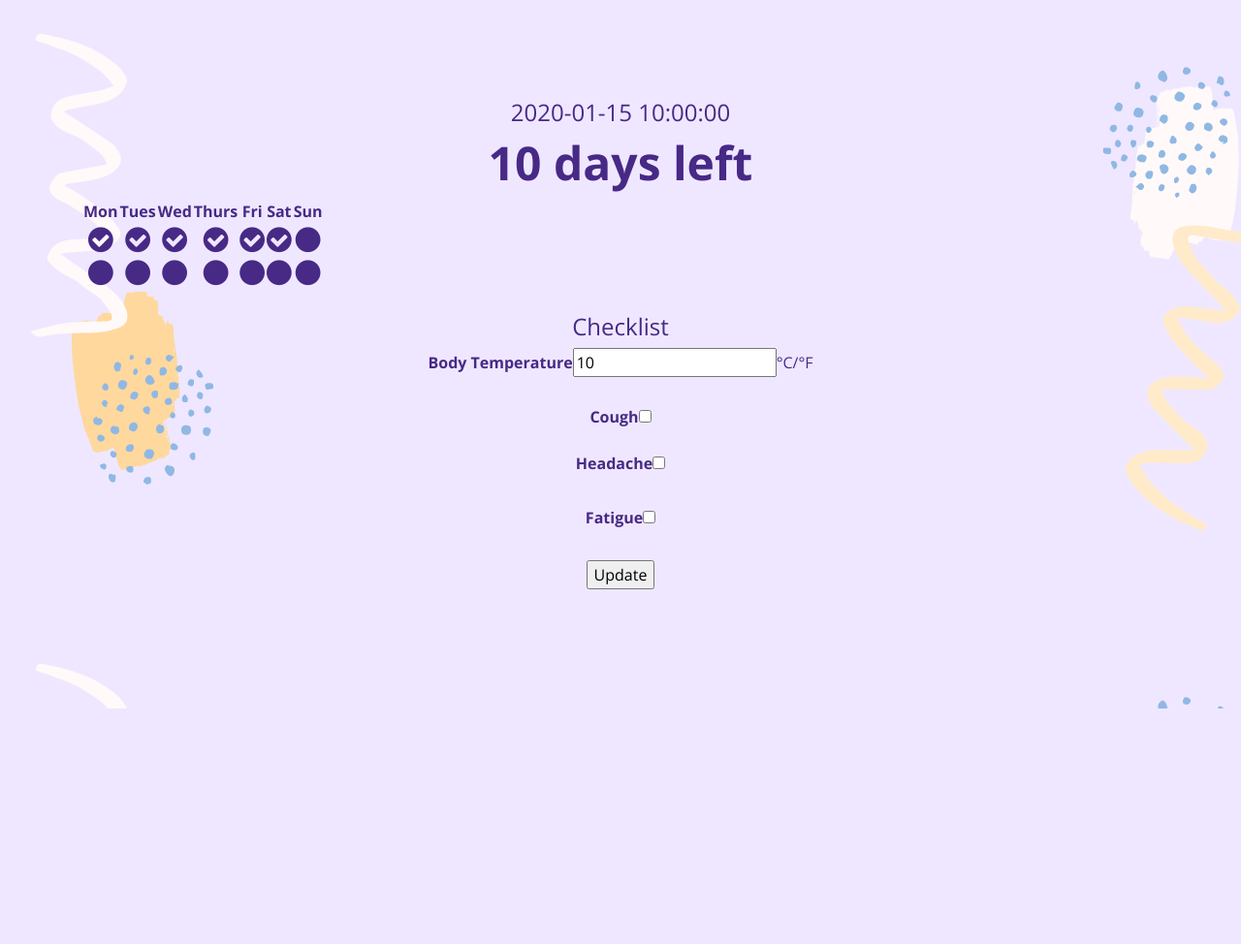
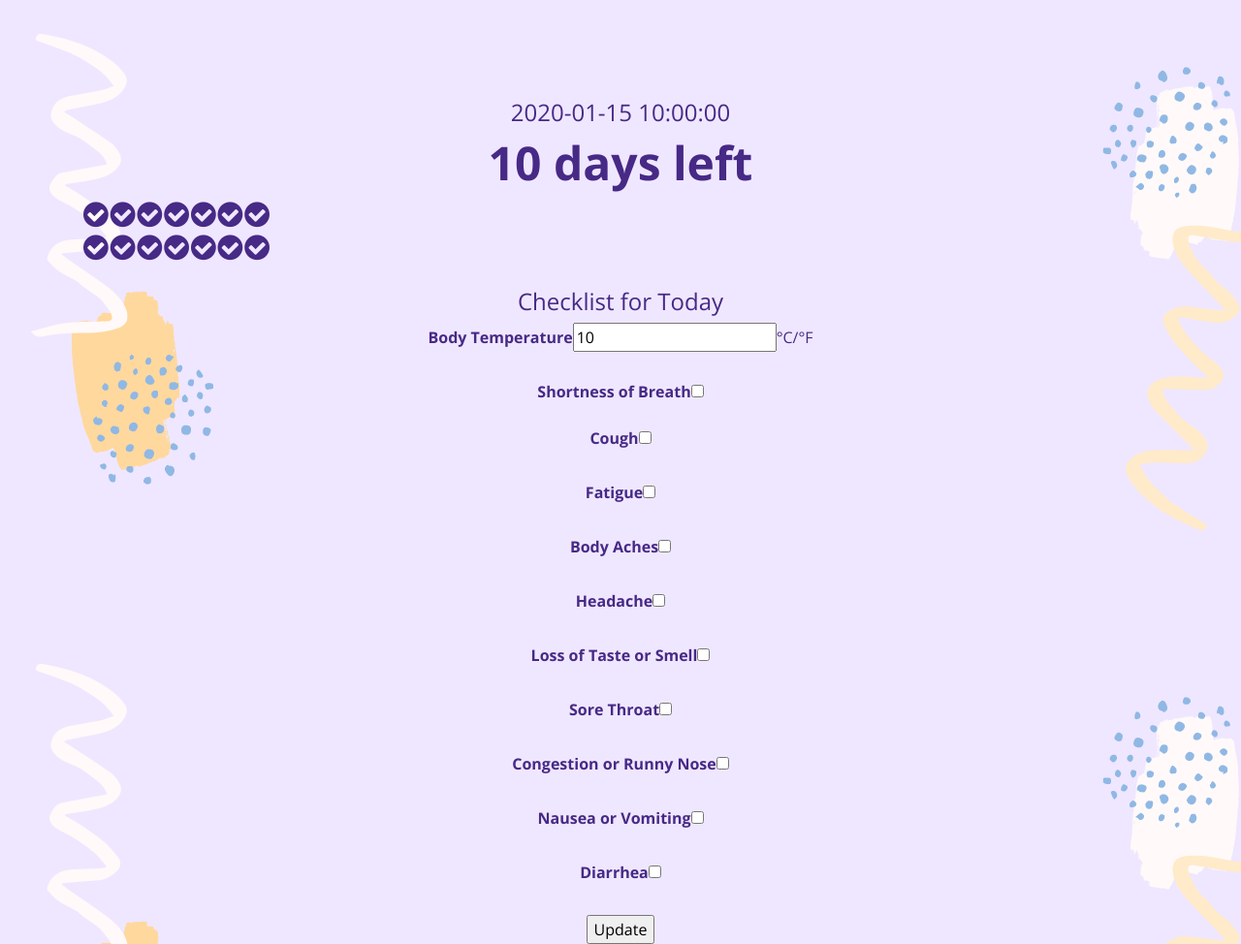
Before and after one commit to bekahma/isotracker-19, a Flask app: template templates/tracker.html in a window 1280 px wide. Shown: the part 69-1043 px from the top of the page at 97% size. Before the commit the page ends 800 px from the top, so only its background shows below. Run offline with Flask 2, Linux system fonts and the light colour scheme; the template is opened without the code that fills it: most values are stand-ins (such as "Sample title", 1, 10 or a date in 2020); lists and menus that the app fills with data are empty; some libraries are stand-ins or nearby versions.

Commit message:
server-tracker communication on calendar done

```diff
--- a/app.py
+++ b/app.py
@@ -32,13 +32,38 @@ def public():
     if session != {}:
         loggedin=True
         uid = session['uid']
-        data = db.child("users").child(uid).get().val()
-        startDate = datetime.strptime(data["startDate"], '%Y-%m-%d-%H:%M:%S')
+        generalData = db.child("users").child(uid).get().val()
+        startDate = datetime.strptime(generalData["startDate"], '%Y-%m-%d-%H:%M:%S')
         today = datetime.now()
         days = abs((today - startDate).days)
         daysLeft = 14 - days
         today = today.strftime('%Y-%m-%d')
-        return render_template("tracker.html", data=data, daysLeft=daysLeft, today=today)
+        pastData = []
+        if daysLeft <= 0:
+            daysLeft = 0
+            data = "Congratulations! You've finished your 14-day quarantine!"
+        else:
+            #get latest data
+            for day in range(14):
+                if day <= days:
+                    oneDay = db.child("users").child(uid).child(14 - day).get().val()
+                    rate = 0
+                    for key in oneDay.keys():
+                        if key == 'temperature':
+                            if float(oneDay[key]) >= 37.3:
+                                rate = 1
+                                break
+                        elif key != 'date':
+                            if oneDay[key] == 1:
+                                rate = 1
+                                break
+                    pastData.append(rate)
+                else:
+                    pastData.append(None)
+            data = db.child("users").child(uid).child(daysLeft).get().val()
+            if not data:
+                data = db.child("users").child(uid).child(daysLeft+1).get().val()
+        return render_template("tracker.html", pastData=pastData, data=data, daysLeft=daysLeft, today=today)
     return render_template('index.html', loggedin=loggedin)
 
 #--------------register
@@ -57,6 +82,7 @@ def enter_user():
             uid = user['localId']
             today = datetime.now()
             today = today.strftime("%Y-%m-%d-%H:%M:%S")
+            # today = '2020-06-20-00:00:00'
             #set up db item for user with key=uid
             data = {
                 "email": email,
@@ -64,11 +90,18 @@ def enter_user():
             }
             db.child("users").child(uid).set(data)
             moreData = {
-                "temperature": 37.0,
+                "date": today,
+                "temperature": 0.0,
+                "breath": 0,
                 "cough": 0,
+                "fatigue": 0,
+                "bodyache": 0,
                 "headache": 0,
-                "fatigue": 0,
-                "other": None
+                "taste": 0,
+                "throat": 0,
+                "nose":0,
+                "nausea":0,
+                "diarrhea":0
             }
             db.child("users").child(uid).child(14).set(moreData)
             return render_template('index_login.html')
@@ -100,24 +133,51 @@ def loginAuth():
             days = abs((today - startDate).days)
             daysLeft = 14 - days
             today = today.strftime('%Y-%m-%d')
-            #get latest data
-            data = db.child("users").child(uid).child(daysLeft).get().val()
-            if not data:
-                data = db.child("users").child(uid).child(daysLeft+1).get().val()
-            return render_template("tracker.html", data=data, daysLeft=daysLeft, today=today)
+            pastData = []
+            if daysLeft <= 0:
+                daysLeft = 0
+                data = "Congratulations! You've finished your 14-day quarantine!"
+            else:
+                #get latest data
+                for day in range(14):
+                    if day <= days:
+                        oneDay = db.child("users").child(uid).child(14 - day).get().val()
+                        rate = 0
+                        for key in oneDay.keys():
+                            if key == 'temperature':
+                                if float(oneDay[key]) >= 37.3:
+                                    rate = 1
+                                    break
+                            elif key != 'date':
+                                if oneDay[key] == 1:
+                                    rate = 1
+                                    break
+                        pastData.append(rate)
+                    else:
+                        pastData.append(None)
+                data = db.child("users").child(uid).child(daysLeft).get().val()
+                if not data:
+                    data = db.child("users").child(uid).child(daysLeft+1).get().val()
+            return render_template("tracker.html", pastData=pastData, data=data, daysLeft=daysLeft, today=today)
         except:
             return render_template('index_login.html')
 
 
-#-----------------update
+#-----------------tracker update
 @app.route('/checklist', methods=['GET','POST'])
 def checklist():
     if request.method == 'POST':
         temperature = request.form['temperature']
+        breath = request.form.get('breath', 0)
         cough = request.form.get('cough', 0)
+        fatigue = request.form.get('fatigue', 0)
+        bodyache = request.form.get('bodyache', 0)
         headache = request.form.get('headache', 0)
-        fatigue = request.form.get('fatigue', 0)
-        print(cough, headache, fatigue)
+        taste = request.form.get('taste', 0)
+        throat = request.form.get('throat', 0)
+        nose = request.form.get('nose', 0)
+        nausea = request.form.get('nausea', 0)
+        diarrhea = request.form.get('diarrhea', 0)
         try:
             uid = session['uid']
             #get days
@@ -127,22 +187,48 @@ def checklist():
             days = abs((today - startDate).days)
             daysLeft = 14 - days
             today = today.strftime('%Y-%m-%d')
+            pastData = []
             #get old data
-            #skip
+            for day in range(14):
+                if day <= days:
+                    oneDay = db.child("users").child(uid).child(14 - day).get().val()
+                    rate = 0
+                    for key in oneDay.keys():
+                        if key == 'temperature':
+                            if float(oneDay[key]) >= 37.3:
+                                rate = 1
+                                break
+                        elif key != 'date':
+                            if oneDay[key] == 1:
+                                rate = 1
+                                break
+                    pastData.append(rate)
+                else:
+                    pastData.append(None)
             #get new data
             newData = {
+                "date": today,
                 "temperature": temperature,
+                "breath": breath,
                 "cough": cough,
+                "fatigue": fatigue,
+                "bodyache": bodyache,
                 "headache": headache,
-                "fatigue": fatigue
+                "taste": taste,
+                "throat": throat,
+                "nose":nose,
+                "nausea":nausea,
+                "diarrhea":diarrhea
             }
             if db.child("users").child(uid).child(daysLeft).get():
                 db.child("users").child(uid).child(daysLeft).update(newData)
             else:
                 db.child("users").child(uid).child(daysLeft).set(newData)
-            return render_template("tracker.html", data=newData, daysLeft=daysLeft, today=today)
+            return render_template("tracker.html", pastData=pastData, data=newData, daysLeft=daysLeft, today=today)
         except:
             return render_template("tracker.html", data="error", daysLeft="error", today="error")
+
+
 
 @app.route('/logout', methods=['GET','POST'])
 def logout():
--- a/static/css/tracker.css
+++ b/static/css/tracker.css
@@ -20,6 +20,6 @@ table, th, td {
     text-align: center;
 }
 
-.count-display i .fa-check-circle {
+.count-display i .fa-check-circle{
     color: #C5C5FF;
 }
--- a/templates/index.html
+++ b/templates/index.html
@@ -56,6 +56,7 @@
 				<img src="./assets/images/health_heart.png"/>
 				-->
 				<h5>Stay safe and monitor symptoms during these uncertain times.</h5>
+				<h6>Your data is not shared with anyone without your permission.</h6>
 				<div id="container">
 					<div id="button">
 						<a href="/register"><button class="btn btn-outline-success btn-lg">First-Time User?</button></a>
--- a/templates/tracker.html
+++ b/templates/tracker.html
@@ -46,49 +46,66 @@
                 <div class="count-display">
                     <table>
                         <tr>
-                            <th>Mon</th>
-                            <th>Tues</th>
-                            <th>Wed</th>
-                            <th>Thurs</th>
-                            <th>Fri</th>
-                            <th>Sat</th>
-                            <th>Sun</th>
+														{% for i in range(7)%}
+															{% if pastData[i] == None%}
+																<td><i class="fa fa-circle"></i></td>
+															{% elif pastData[i] == 0%}
+																<td><i class="fa fa-check-circle"></i></td>
+															{% else %}
+																<td><i class="fa fa-check-circle"></i></td>
+															{% endif %}
+														{% endfor %}
                         </tr>
                         <tr>
+														{% for i in range(7, 14)%}
+															{% if pastData[i] == None%}
+																<td><i class="fa fa-circle"></i></td>
+															{% elif pastData[i] == 0%}
 																<td><i class="fa fa-check-circle"></i></td>
+															{% else %}
 																<td><i class="fa fa-check-circle"></i></td>
-                            <td><i class="fa fa-check-circle"></i></td>
-                            <td><i class="fa fa-check-circle"></i></td>
-                            <td><i class="fa fa-check-circle"></i></td>
-                            <td><i class="fa fa-check-circle"></i></td>
-                            <td><i class="fa fa-circle"></i></td>
-                        </tr>
-                        <tr>
-                            <td><i class="fa fa-circle"></i></td>
-                            <td><i class="fa fa-circle"></i></td>
-                            <td><i class="fa fa-circle"></i></td>
-                            <td><i class="fa fa-circle"></i></td>
-                            <td><i class="fa fa-circle"></i></td>
-                            <td><i class="fa fa-circle"></i></td>
-                            <td><i class="fa fa-circle"></i></td>
+															{% endif %}
+														{% endfor %}
                         </tr>
                     </table>
                 </div>
             </div>
 						<br>
+						{% if daysLeft > 0 %}
 						<div class="container">
-                <h4>Checklist</h4>
+              <h4>Checklist for Today</h4>
               <div class="count-display">
                 <table>
                   <form id="checkbox" method="POST" action="/checklist" >
 										<label><b>Body Temperature </b></label>
 										<input type="number" name="temperature" id="temperature" step=0.1 value="{{data['temperature']}}" placeholder="Body Temperature">°C/°F
 							  		<br><br>
-													<b>Cough</b>
+										<b>Shortness of Breath</b>
+										{% if data['breath'] == '1' %}
+						          <input type="checkbox" id="breath" name="breath" value=1 checked/>
+						        {% else %}
+						          <input type="checkbox" id="breath" name="breath" value=1 />
+						        {% endif %}
+							  		<br><br>
+										<label><b>Cough</b></label>
 										{% if data['cough'] == '1' %}
 											<input type="checkbox" id="cough" name="cough" value=1 checked/>
 										{% else %}
 											<input type="checkbox" id="cough" name="cough" value=1 />
+										{% endif %}
+							  		<br><br>
+										<label><b>Fatigue</b></label>
+										{% if data['fatigue'] == '1' %}
+											<input type="checkbox" id="fatigue" name="fatigue" value=1 checked/>
+										{% else %}
+											<input type="checkbox" id="fatigue" name="fatigue" value=1 />
+										{% endif %}
+							  		<br><br>
+										<label><b>Body Aches</b></label>
+										{% if data['bodyache'] == '1' %}
+											<input type="checkbox" id="bodyache" name="bodyache" value=1 checked/>
+										{% else %}
+											<input type="checkbox" id="bodyache" name="bodyache" value=1 />
 										{% endif %}
 							  		<br><br>
 										<label><b>Headache</b></label>
@@ -98,11 +115,39 @@
 											<input type="checkbox" id="headache" name="headache" value=1 />
 										{% endif %}
 							  		<br><br>
-													<label><b>Fatigue</b></label>
-													{% if data['fatigue'] == '1' %}
-														<input type="checkbox" id="fatigue" name="fatigue" value=1 checked/>
+										<label><b>Loss of Taste or Smell</b></label>
+										{% if data['taste'] == '1' %}
+											<input type="checkbox" id="taste" name="taste" value=1 checked/>
 										{% else %}
-														<input type="checkbox" id="fatigue" name="fatigue" value=1 />
+											<input type="checkbox" id="taste" name="taste" value=1 />
+										{% endif %}
+							  		<br><br>
+										<label><b>Sore Throat</b></label>
+										{% if data['throat'] == '1' %}
+											<input type="checkbox" id="throat" name="throat" value=1 checked/>
+										{% else %}
+											<input type="checkbox" id="throat" name="throat" value=1 />
+										{% endif %}
+							  		<br><br>
+										<label><b>Congestion or Runny Nose</b></label>
+										{% if data['nose'] == '1' %}
+											<input type="checkbox" id="nose" name="nose" value=1 checked/>
+										{% else %}
+											<input type="checkbox" id="nose" name="nose" value=1 />
+										{% endif %}
+							  		<br><br>
+										<label><b>Nausea or Vomiting</b></label>
+										{% if data['nausea'] == '1' %}
+											<input type="checkbox" id="nausea" name="nausea" value=1 checked/>
+										{% else %}
+											<input type="checkbox" id="nausea" name="nausea" value=1 />
+										{% endif %}
+							  		<br><br>
+										<label><b>Diarrhea</b></label>
+										{% if data['diarrhea'] == '1' %}
+											<input type="checkbox" id="diarrhea" name="diarrhea" value=1 checked/>
+										{% else %}
+											<input type="checkbox" id="diarrhea" name="diarrhea" value=1 />
 										{% endif %}
 							  		<br><br>
 										<input type="submit" value="Update">
@@ -110,6 +155,11 @@
                 </table>
               </div>
             </div>
+						{% else %}
+						<div class="container">
+							<h1>{{data}}</h1>
+						</div>
+						{% endif %}
         </section>
 
 
```
Also changed, not shown: README.md. Lines whose indentation alone changed are shown as unchanged.
